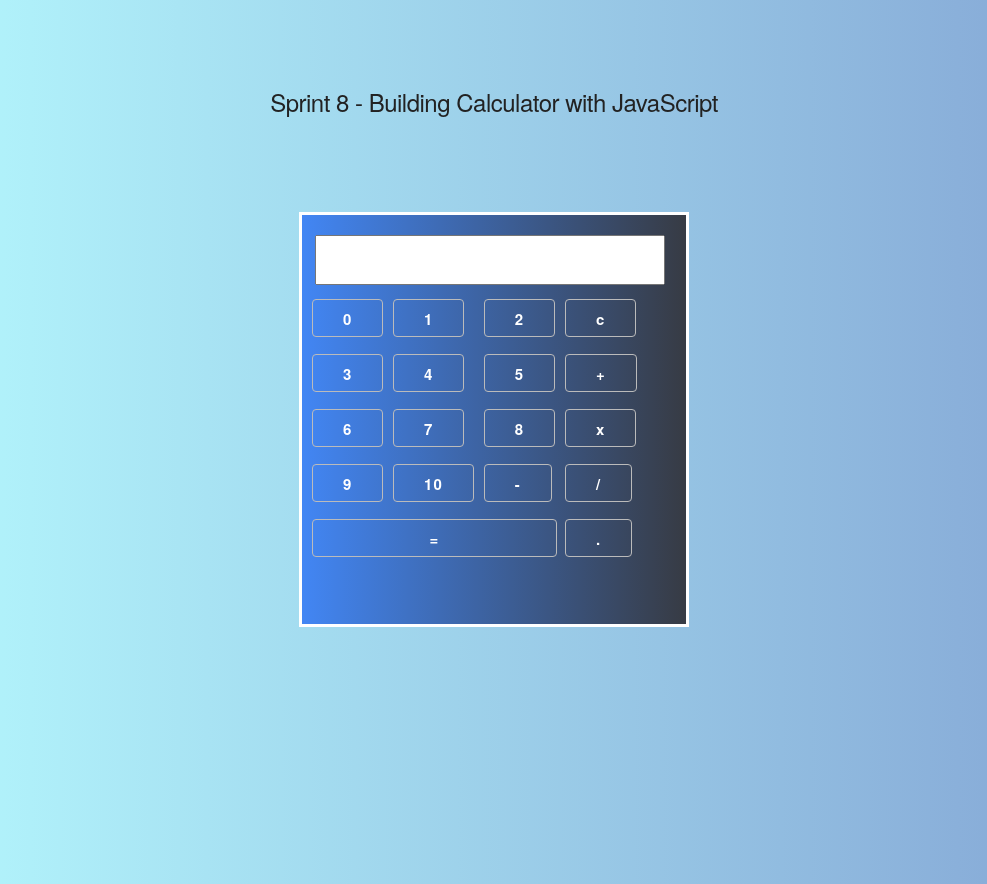
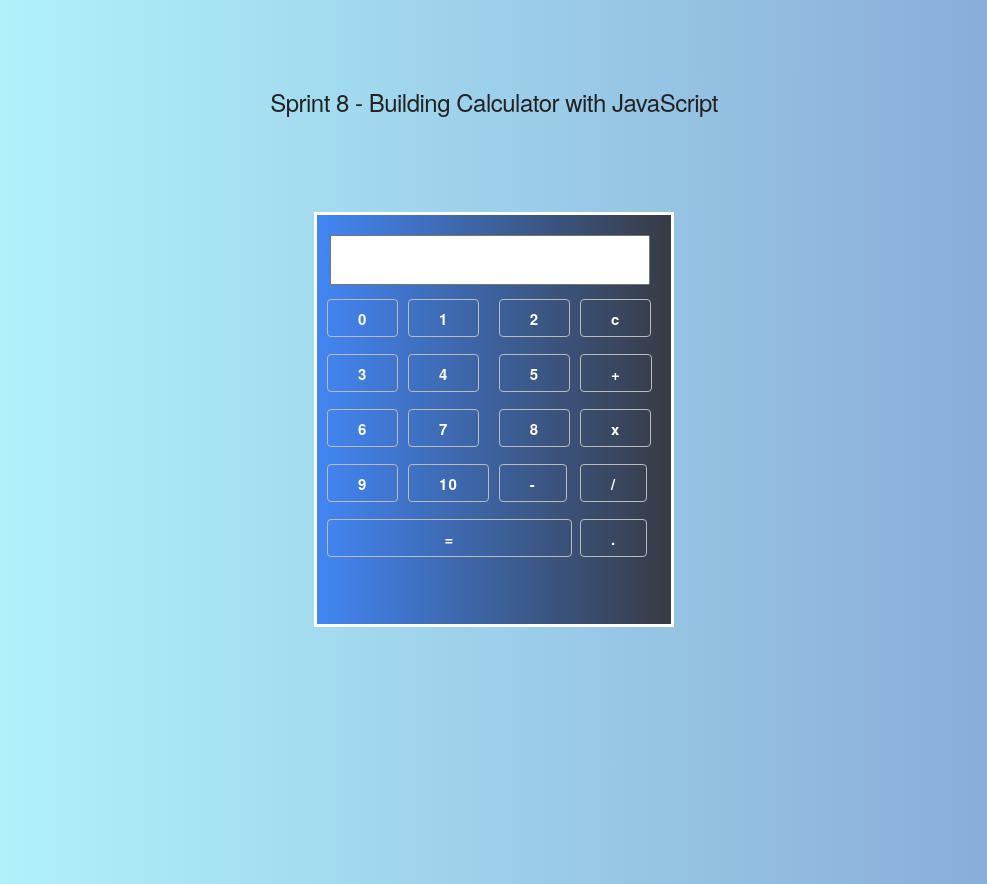
Before and after one commit to AmboMaya/js-calculator, a plain HTML site: page index.html in a window 1280 px wide. Shown: the whole page, without its empty margins (146-1133 px from the left). Drawn offline with nearby package versions, Linux system fonts and the light colour scheme.

Commit message:
modified main.css

```diff
--- a/main.css
+++ b/main.css
@@ -9,7 +9,7 @@ body, html {
 }
 
 .container.calculator {
-    width: 390px;
+    width: 360px;
     height: 415px;
     border: 3px solid white;
     padding: 20px 8px;
@@ -35,8 +35,8 @@ input.display{
     margin-bottom: 10px;
     margin-left:5px;
     height: 50px;
-    width: 350px;
+    width: 320px;
 }
 form{
-    width: 350px;
+    width: 290px;
 }
```
